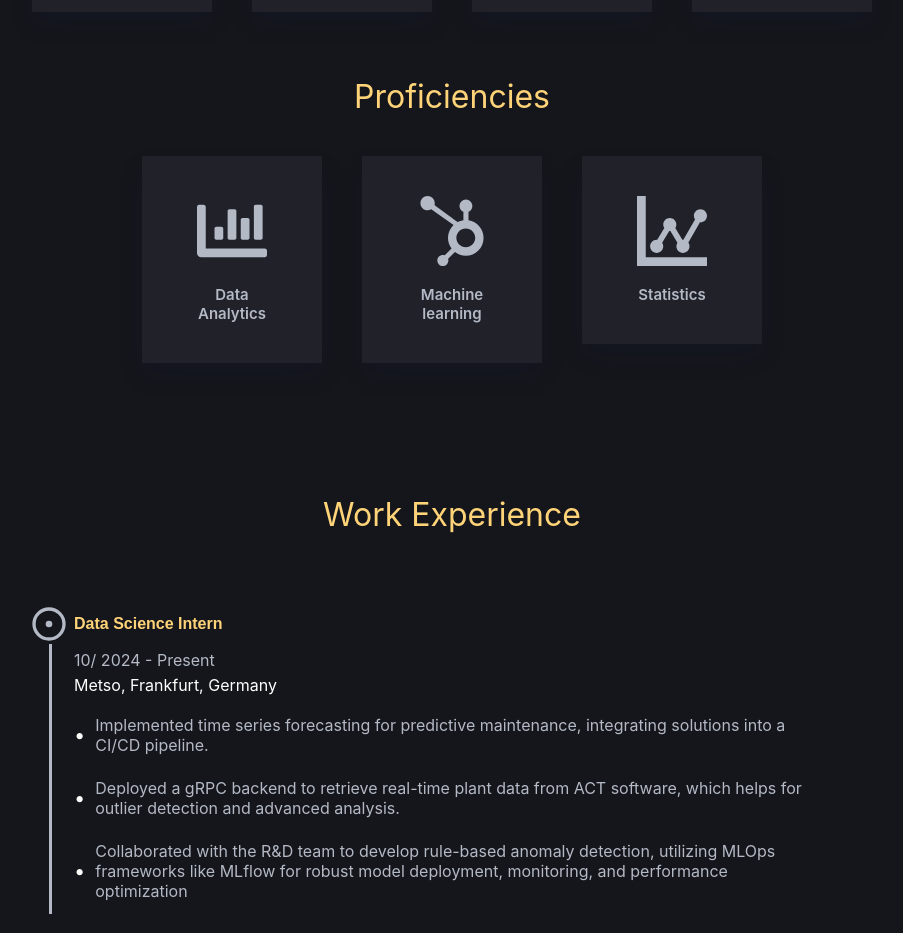
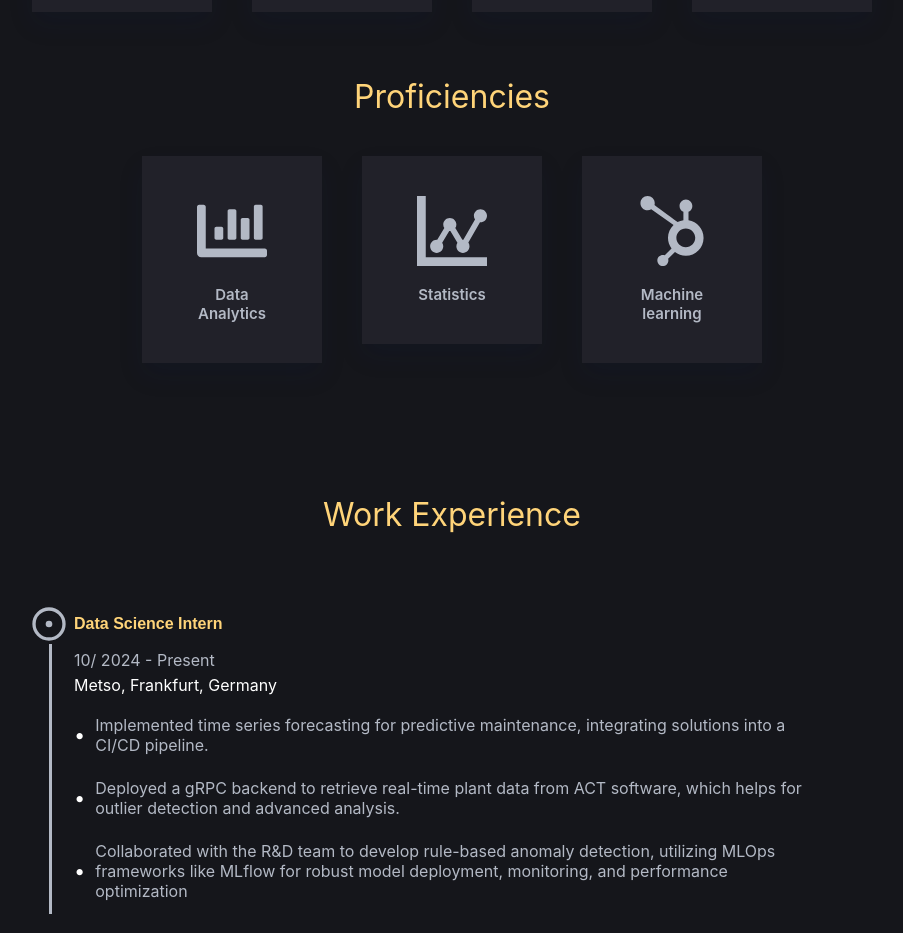
Before and after one commit to atharvahatekar/Portfolio, a React (Create React App) app: page / in a window 1280 px wide. Shown: the part 2140-3073 px from the top of the page, without its empty margins (188-1091 px from the left). Built offline with nearby package versions, Linux system fonts and the light colour scheme.

Commit message:
feat: fix skills

```diff
--- a/src/components/Skills/index.jsx
+++ b/src/components/Skills/index.jsx
@@ -115,14 +115,14 @@ const Skills = () => {
       project_desc: <FaChartBar className="commonIcons" />,
     },
     {
+      id: 1,
+      project_name: "Statistics",
+      project_desc: <ImStatsDots className="commonIcons" />,
+    },
+    {
       id: 2,
       project_name: "Machine learning",
       project_desc: <FaHubspot className="commonIcons" />,
-    },
-    {
-      id: 1,
-      project_name: "Statistics",
-      project_desc: <ImStatsDots className="commonIcons" />,
     },
   ];
 
--- a/src/styles/About/index.js
+++ b/src/styles/About/index.js
@@ -11,6 +11,10 @@ export const AboutDiv = styled.div`
     @media (max-width: 767px) {
         margin-top: unset;
         gap: 20px;
+    }
+
+    @media (max-width: 395px) {
+        width: 92%;
     }
 `;
 
--- a/src/styles/Banner/index.js
+++ b/src/styles/Banner/index.js
@@ -16,7 +16,7 @@ export const HeaderContent = styled.div`
   }
 
   @media (max-width: 430px) {
-    margin-top: 2em;
+    margin-top: 5em;
   }
 
   @media (max-width: 390px) {
--- a/src/styles/Skills/index.js
+++ b/src/styles/Skills/index.js
@@ -33,6 +33,10 @@ export const BoxDiv = styled.div`
     @media (max-width: 767px) {
         width: 188px;
     }
+
+    @media (max-width: 394px) {
+        width: 175px;
+    }
 `;
 
 export const SkillBox = styled.div`
```
